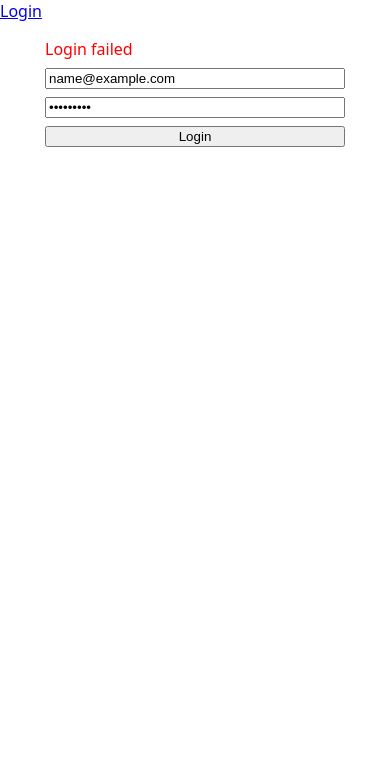
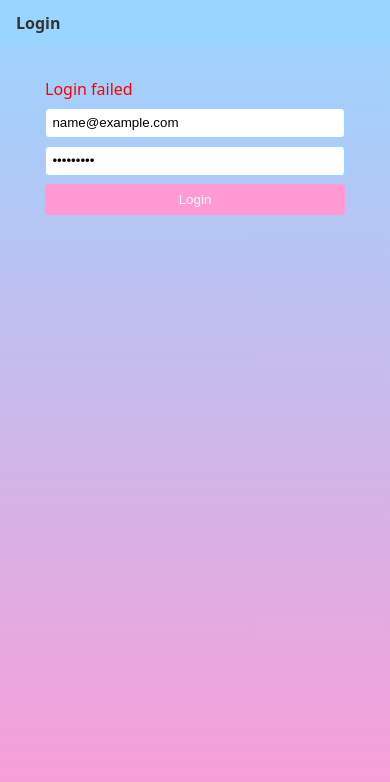
Before and after one commit to IzikStar/Tovim2-public, a React (Vite) app in the folder client/: page /login in a window 390 px wide. Both pictures are taken after typing "name@example.com", "Sample123" into the empty fields and a click on the button "Login". Shown: the top 782 px of the page. Built offline with nearby package versions, Linux system fonts and the light colour scheme; no server answers.

Commit message:
feat: add responsive pink-blue theme and single card styles

```diff
--- a/client/src/components/FilterBar.tsx
+++ b/client/src/components/FilterBar.tsx
@@ -24,7 +24,7 @@ const makeHandler = (
 };
 
 const FilterBar: React.FC<Props> = ({ filters, onChange }) => (
-  <div style={{ display: 'flex', gap: '0.5rem', flexWrap: 'wrap', marginBottom: '1rem' }}>
+  <div className="filter-bar">
     <select value={filters.gender || ''} onChange={makeHandler('gender', filters, onChange)}>
       <option value=''>כל המינים</option>
       {genders.map((g) => (
--- a/client/src/components/Navbar.tsx
+++ b/client/src/components/Navbar.tsx
@@ -4,9 +4,9 @@ import { useAuth } from "../context/AuthContext";
 const Navbar: React.FC = () => {
   const { token, logout } = useAuth();
   return (
-    <nav style={{ display: "flex", gap: "1rem", marginBottom: "1rem" }}>
+    <nav className="navbar">
       {token && (
-        <div>
+        <div className="nav-links">
           <Link to="/public">Public</Link>
           <Link to="/dashboard">Dashboard</Link>
         </div>
--- /dev/null
+++ b/client/src/components/SingleCard.module.css
@@ -0,0 +1,73 @@
+.card {
+  display: flex;
+  background: linear-gradient(135deg, var(--pink), var(--light-blue));
+  border-radius: 12px;
+  overflow: hidden;
+  box-shadow: 0 4px 10px rgba(0, 0, 0, 0.1);
+  color: #333;
+}
+
+.image {
+  width: 150px;
+  height: 150px;
+  object-fit: cover;
+}
+
+.info {
+  flex: 1;
+  padding: 1rem;
+  background-color: rgba(255, 255, 255, 0.8);
+  display: flex;
+  flex-direction: column;
+  justify-content: space-between;
+}
+
+.name {
+  margin: 0 0 0.5rem 0;
+  font-size: 1.2rem;
+}
+
+.details {
+  list-style: none;
+  padding: 0;
+  margin: 0 0 0.5rem 0;
+  font-size: 0.9rem;
+  line-height: 1.4;
+}
+
+.details li {
+  margin-bottom: 0.25rem;
+}
+
+.whatsappButton {
+  align-self: flex-start;
+  padding: 0.5rem 1rem;
+  background-color: var(--pink);
+  color: #fff;
+  border: none;
+  border-radius: 4px;
+  cursor: pointer;
+}
+
+.whatsappButton:hover {
+  background-color: #ff7ac1;
+}
+
+@media (max-width: 600px) {
+  .card {
+    flex-direction: column;
+    align-items: center;
+  }
+  .image {
+    width: 100%;
+    height: auto;
+  }
+  .info {
+    width: 100%;
+    padding: 0.75rem;
+  }
+  .whatsappButton {
+    width: 100%;
+    text-align: center;
+  }
+}
--- a/client/src/components/SingleCard.tsx
+++ b/client/src/components/SingleCard.tsx
@@ -1,4 +1,5 @@
 import { Single } from '../utils/fakeData';
+import styles from './SingleCard.module.css';
 
 interface Props {
   single: Single;
@@ -12,10 +13,25 @@ const SingleCard: React.FC<Props> = ({ single }) => {
   };
 
   return (
-    <div style={{ border: '1px solid #ccc', padding: '0.5rem', marginBottom: '0.5rem' }}>
-      <img src={single.image} alt={single.firstName} style={{ width: '100px', height: '100px', objectFit: 'cover' }} />
-      <div>{single.firstName} {single.lastName}</div>
-      <button onClick={sendWhatsapp}>שלח בוואטסאפ</button>
+    <div className={styles.card}>
+      <img className={styles.image} src={single.image} alt={single.firstName} />
+      <div className={styles.info}>
+        <h3 className={styles.name}>
+          {single.firstName} {single.lastName}
+        </h3>
+        <ul className={styles.details}>
+          <li><strong>מין:</strong> {single.gender}</li>
+          <li><strong>מגזר:</strong> {single.sector}</li>
+          <li><strong>מצב משפחתי:</strong> {single.marriageStatus}</li>
+          <li><strong>עדה:</strong> {single.ethnicity}</li>
+          <li><strong>תחומי עניין:</strong> {single.interests.join(', ')}</li>
+          <li><strong>העדפת הצעה:</strong> {single.proposePreference}</li>
+          <li><strong>טלפון:</strong> {single.phoneNumber}</li>
+        </ul>
+        <button className={styles.whatsappButton} onClick={sendWhatsapp}>
+          שלח בוואטסאפ
+        </button>
+      </div>
     </div>
   );
 };
--- a/client/src/index.css
+++ b/client/src/index.css
@@ -1,4 +1,100 @@
+:root {
+  --pink: #ff9ad5;
+  --light-blue: #9ad5ff;
+}
+
+* {
+  box-sizing: border-box;
+}
+
 body {
   margin: 0;
   font-family: system-ui, sans-serif;
+  background: linear-gradient(180deg, var(--light-blue) 0%, var(--pink) 100%);
+  min-height: 100vh;
+  color: #333;
 }
+
+a {
+  color: inherit;
+}
+
+.navbar {
+  display: flex;
+  justify-content: space-between;
+  align-items: center;
+  gap: 1rem;
+  padding: 0.75rem 1rem;
+  background-color: var(--light-blue);
+  flex-wrap: wrap;
+}
+
+.nav-links {
+  display: flex;
+  gap: 1rem;
+}
+
+.navbar a {
+  color: #333;
+  text-decoration: none;
+  font-weight: 600;
+}
+
+.navbar a:hover {
+  text-decoration: underline;
+}
+
+button {
+  background-color: var(--pink);
+  color: #fff;
+  border: none;
+  padding: 0.5rem 1rem;
+  border-radius: 4px;
+  cursor: pointer;
+}
+
+button:hover {
+  background-color: #ff7ac1;
+}
+
+input,
+select {
+  padding: 0.4rem;
+  border: 1px solid var(--light-blue);
+  border-radius: 4px;
+}
+
+.filter-bar {
+  display: flex;
+  gap: 0.5rem;
+  flex-wrap: wrap;
+  margin-bottom: 1rem;
+}
+
+.filter-bar select {
+  flex: 1;
+  min-width: 120px;
+}
+
+.login-form {
+  display: flex;
+  flex-direction: column;
+  gap: 0.5rem;
+  max-width: 300px;
+  margin: 2rem auto;
+}
+
+.login-form .error {
+  color: red;
+}
+
+.random-btn {
+  margin-bottom: 1rem;
+}
+
+.singles-grid {
+  display: grid;
+  grid-template-columns: repeat(auto-fit, minmax(250px, 1fr));
+  gap: 1rem;
+  width: 100%;
+}
--- a/client/src/pages/Dashboard.tsx
+++ b/client/src/pages/Dashboard.tsx
@@ -25,12 +25,10 @@ const Dashboard: React.FC = () => {
     (s) =>
       (!filters.gender || s.gender === filters.gender) &&
       (!filters.sector || s.sector === filters.sector) &&
-      (!filters.marriageStatus ||
-        s.marriageStatus === filters.marriageStatus) &&
+      (!filters.marriageStatus || s.marriageStatus === filters.marriageStatus) &&
       (!filters.ethnicity || s.ethnicity === filters.ethnicity) &&
       (!filters.interest || s.interests.includes(filters.interest)) &&
-      (!filters.proposePreference ||
-        s.proposePreference === filters.proposePreference)
+      (!filters.proposePreference || s.proposePreference === filters.proposePreference)
   );
 
   const showRandom = () => {
@@ -46,8 +44,8 @@ const Dashboard: React.FC = () => {
   return (
     <div>
       <FilterBar filters={filters} onChange={setFilters} />
-      <button onClick={showRandom}>כרטיס רנדומלי</button>
-      <div style={{ marginTop: "1rem" }}>
+      <button className="random-btn" onClick={showRandom}>כרטיס רנדומלי</button>
+      <div className="singles-grid">
         {list.map((s) => (
           <SingleCard key={s.id} single={s} />
         ))}
--- a/client/src/pages/Login.tsx
+++ b/client/src/pages/Login.tsx
@@ -23,17 +23,8 @@ const Login: React.FC = () => {
   };
 
   return (
-    <form
-      onSubmit={handleSubmit}
-      style={{
-        display: "flex",
-        flexDirection: "column",
-        gap: "0.5rem",
-        maxWidth: "300px",
-        margin: "auto",
-      }}
-    >
-      {error && <div style={{ color: "red" }}>{error}</div>}
+    <form onSubmit={handleSubmit} className="login-form">
+      {error && <div className="error">{error}</div>}
       <input
         value={email}
         onChange={(e) => setEmail(e.target.value)}
```
